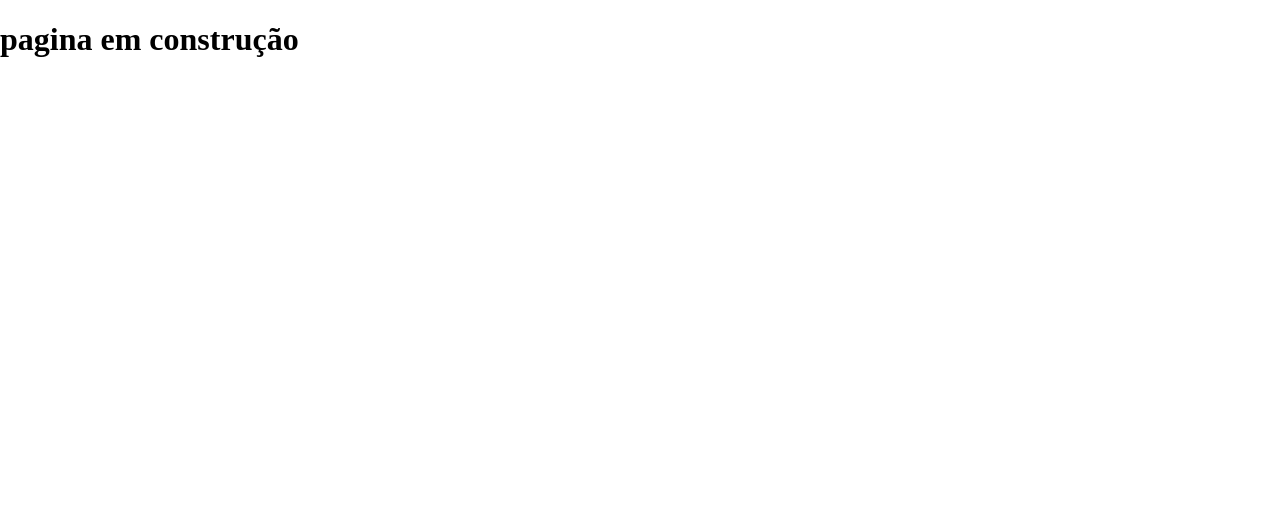
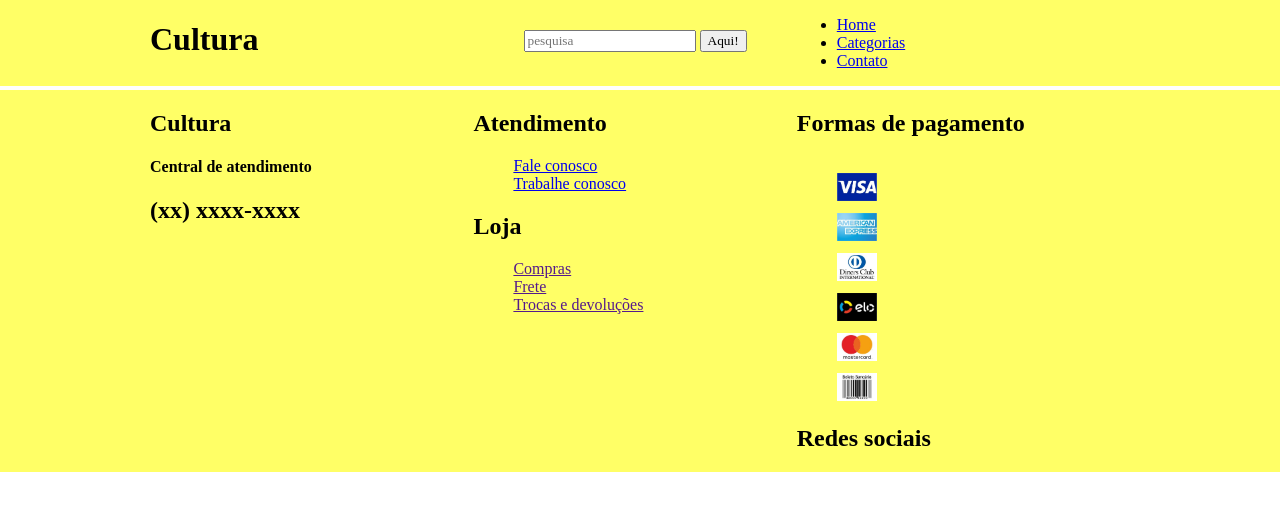
Before and after one commit to rossania/projetofinal, a plain HTML site: page Home.html in a window 1280 px wide. Drawn offline with Linux system fonts and the light colour scheme.

Commit message:
fazendo rodape

```diff
--- a/Home.html
+++ b/Home.html
@@ -8,7 +8,81 @@
 	<link rel="stylesheet" href="responsive.css">
 </head>
 <body>
-	<h1>pagina em construção</h1>
+	<header class="header">
+		<div class="container">
+
+			<h1 class="item">Cultura</h1>
+
+			<form class="ajuda item" action="/submit">
+				<input type="text" placeholder="pesquisa">
+				<button type="button">Aqui!</button>
+			</form>
+
+			<ul class="menu item"
+			>
+				<li><a href="index.html">Home</a></li>
+				<li><a href="#categorias">Categorias</a></li>
+				<li><a href="#contato">Contato</a></li>
+			</ul>
+		</div>
+	</header>
+
+
+
+
+
+
+	<footer class="footer">
+		<section class="container">
+			<div class="rodape">
+				<div class="rdp">
+					<div class="logo">
+						<h1>Cultura</h1>
+						<h4>Central de atendimento</h4>
+						<h2>(xx) xxxx-xxxx</h2>
+					</div>
+				</div>
+				<div class="rdp">
+					<div class="atendimento">
+						<h2>Atendimento</h2>
+						<ul class="atlj">
+							<li><a href="#fale conosco">Fale conosco</a></li>
+							<li><a href="#trabalhe conosco">Trabalhe conosco</a></li>
+
+						</ul>
+					</div>
+
+					<div class="loja">
+						<h2>Loja</h2>
+						<ul class="atlj">
+							<li><a href="">Compras</a></li>
+							<li><a href="">Frete</a></li>
+							<li><a href="">Trocas e devoluções</a></li>
+
+						</ul>
+					</div>
+				</div>
+				<div class="rdp">
+					<div class="pagamentos">
+						<h2>Formas de pagamento</h2>
+						<ul class="cartao">
+							<li class="cred"><img src="imagens/visa.jpg" alt="visa"></li>
+							<li class="cred"><img src="imagens/amex.jpg" alt="amex"></li>
+							<li class="cred"><img src="imagens/diners.jpg" alt="diners"></li>
+							<li class="cred"><img src="imagens/elo.jpg" alt="elo"></li>
+							<li class="cred"><img src="imagens/master.jpg" alt="master"></li>
+							<li class="cred"><img src="imagens/boleto.jpg" alt="boleto"></li>
+
+						</ul>
+					</div>
+					<div class="rede">
+						<h2>Redes sociais</h2>
+					</div>
+				</div>
+			</div>
+		</section>
+	</footer>
+
 
 
 
--- a/style.css
+++ b/style.css
@@ -34,7 +34,7 @@ img{
 
 	float: right;
 }
-li{
+.cabecalho{
 	display: inline-block;
 	padding: 5px 10px;
 
@@ -66,6 +66,7 @@ li{
 	float: left;
 	margin: 0;
 	padding: 10px;
+
 }
 
 #contato{
@@ -93,3 +94,36 @@ li{
 	margin-top: 10px;
 	margin-bottom: 10px;
 }
+
+.footer{
+	background-color: #ffff66;
+
+	width: 100%;
+	margin: 0;
+	padding: 0;
+}
+
+.footer .rodape .rdp{
+	display: inline-block;
+	width: 33%;
+	float: left;
+	margin: 0;
+	padding: 0;
+}
+.atlj{
+	list-style-type: none;
+}
+
+.cartao{
+	width: 100px;
+	height: 100px;
+	display: inline-block;
+
+}
+.cartao .cred{
+	display: inline-block;
+	padding: 0px;
+	width: 40px;
+	height: 40px;
+
+}
```
Also changed, not shown: index.html (+55 -3 lines), imagens/amex.jpg (added), imagens/boleto.jpg (added), imagens/diners.jpg (added), imagens/elo.jpg (added), imagens/master.jpg (added), imagens/visa.jpg (added).
